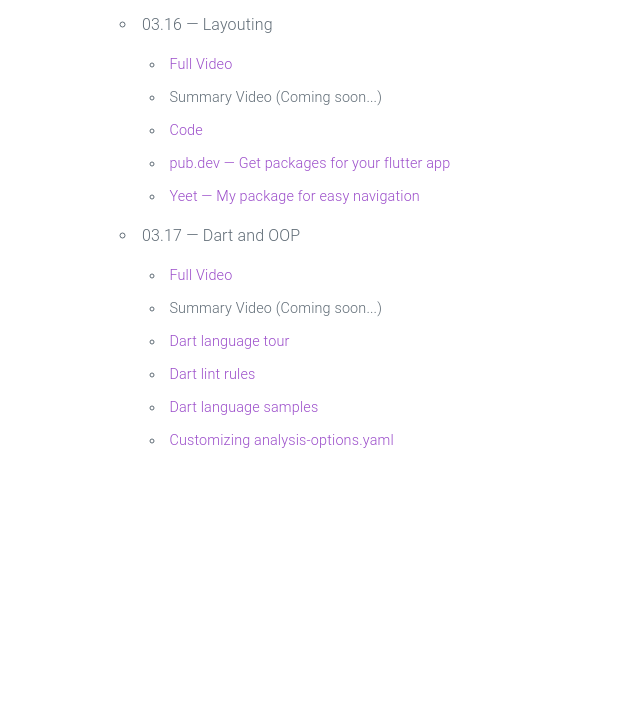
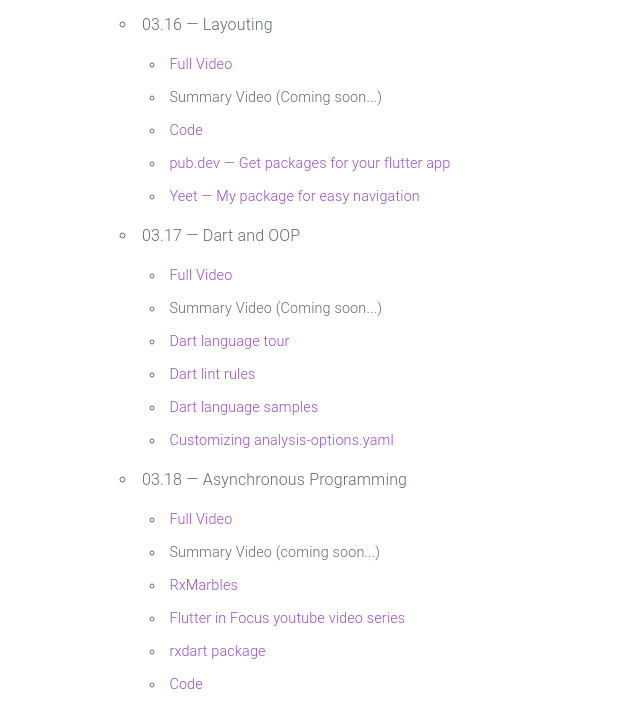
Before and after one commit to HosseinYousefi/2021-CS208, a plain HTML site: page index.html in a window 1280 px wide. Shown: the part 594-1315 px from the top of the page, without its empty margins (0-640 px from the left). Before the commit the page ends 1071 px from the top, so only its background shows below. Drawn offline with nearby package versions, Linux system fonts and the light colour scheme.

Commit message:
session 3 finished

```diff
--- a/index.html
+++ b/index.html
@@ -133,6 +133,39 @@
               </li>
             </ul>
           </li>
+          <li>
+            03.18 &mdash; Asynchronous Programming
+            <ul>
+              <li>
+                <a
+                  href="https://drive.google.com/file/d/1gN3orvyYFIZTOMrDF1rQbUdOszwLGEZ2/view?usp=sharing"
+                >
+                  Full Video
+                </a>
+              </li>
+              <li>
+                Summary Video (coming soon...)
+              </li>
+              <li>
+                <a href="https://rxmarbles.com"> RxMarbles </a>
+              </li>
+              <li>
+                <a
+                  href="https://www.youtube.com/watch?v=wgTBLj7rMPM&list=PLjxrf2q8roU2HdJQDjJzOeO6J3FoFLWr2"
+                >
+                  Flutter in Focus youtube video series
+                </a>
+              </li>
+              <li>
+                <a href="https://pub.dev/packages/rxdart">rxdart package</a>
+              </li>
+              <li>
+                <a href="https://github.com/HosseinYousefi/hs-app/tree/2e641799016a17f844141ded131f0ec515aa617e">
+                  Code
+                </a>
+              </li>
+            </ul>
+          </li>
         </ul>
       </section>
     </main>
```
